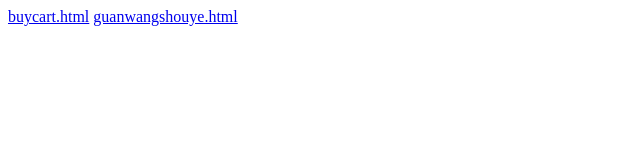
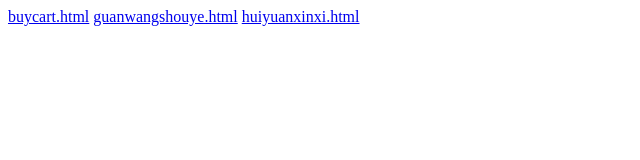
Before and after one commit to athena-github/athena-github.github.io, a plain HTML site: page index.html in a window 1280 px wide. Shown: the whole page, without its empty margins (0-640 px from the left). Drawn offline with Linux system fonts and the light colour scheme.

Commit message:
huiyuanxinxi.html

```diff
--- a/index.html
+++ b/index.html
@@ -7,6 +7,6 @@
 	<body>
 		<a href="xiangmu/buycart.html">buycart.html</a>
 		<a href="xiangmu/guanwangshouye.html">guanwangshouye.html</a>
-
+		<a href="xiangmu/huiyuanxinxi.html">huiyuanxinxi.html</a>
 	</body>
 </html>
```
